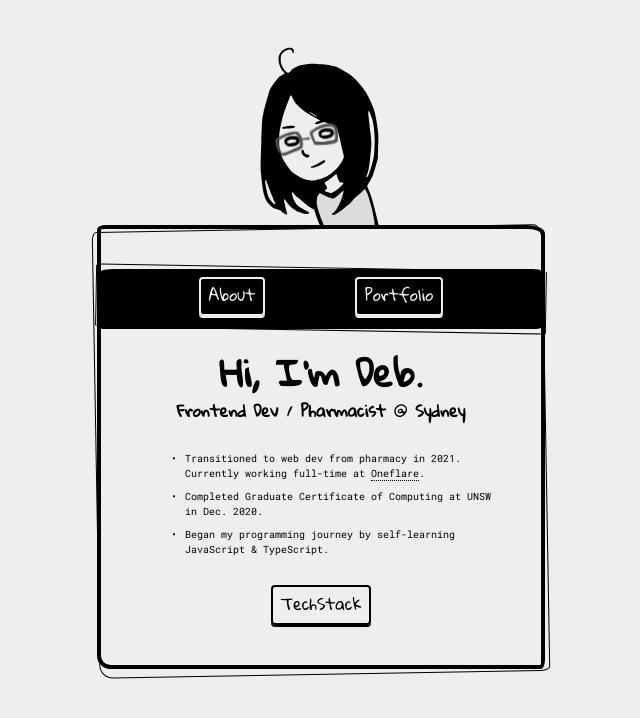
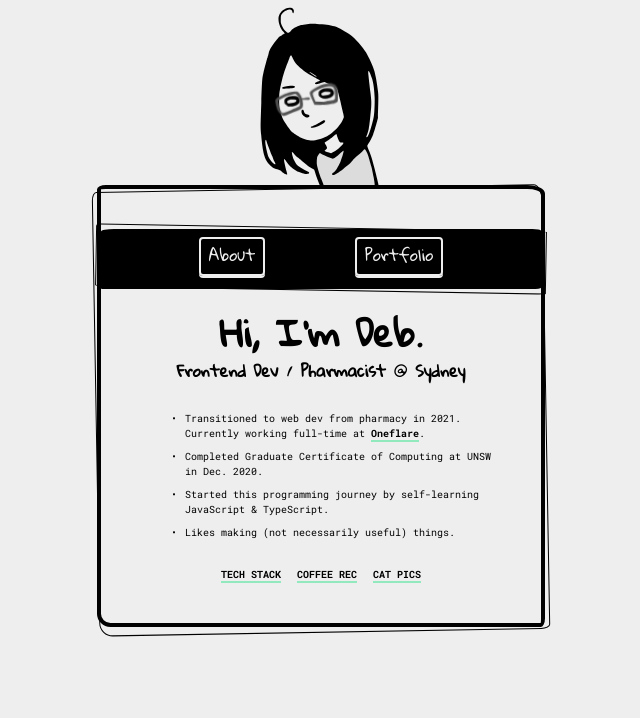
Before and after one commit to debccheng/debccheng.github.io, a React (Create React App) app: page / in a window 1280 px wide. Shown: the top 718 px of the page, without its empty margins (319-959 px from the left). Built offline with nearby package versions, Linux system fonts and the light colour scheme.

Commit message:
Small edit

```diff
--- a/src/components/Navbar/Navbar.module.css
+++ b/src/components/Navbar/Navbar.module.css
@@ -49,10 +49,13 @@
 
 .linkButton:hover {
   cursor: pointer;
+  color: #93E9BE;
+  border-color: #93E9BE;
+  box-shadow: 0 4px 0 #93E9BE;
 }
 
 .linkButton:active {
   top: 4px;
   padding-block-end: 1px;
-  box-shadow: 0 1px 0 #eee;
+  box-shadow: 0 1px 0 #93E9BE;
 }
--- a/src/components/SelfPortrait/SelfPortrait.module.css
+++ b/src/components/SelfPortrait/SelfPortrait.module.css
@@ -1,7 +1,7 @@
 
 
 .svgWrapper {
-  margin: 48px auto 0;
+  margin: 8px auto 0;
 }
 
 .selfPortrait {
@@ -33,23 +33,23 @@
 .pharmacistCoat {
   transform: rotate(2deg);
   position: absolute;
-  top: -58px;
+  top: -95px;
   left: calc(50% - 90px);
 }
 
 .laptop {
   animation: slideInFromLeft 1s cubic-bezier(0.215, 0.610, 0.355, 1);
   position: absolute;
-  top: 162px;
+  top: 122px;
   left: calc(50% - 70px);
   z-index: 1;
 }
 
 .light {
   position: absolute;
-  top: 20px;
+  top: -20px;
   left: calc(50% - 90px);
-  fill: rgba(64, 224, 208);
+  fill: #93E9BE;
   opacity: 0;
   mix-blend-mode: lighten;
   z-index: 2;
--- a/src/pages/About/About.module.css
+++ b/src/pages/About/About.module.css
@@ -10,18 +10,19 @@
   display: flex;
   justify-content: center;
   margin-block-end: 24px;
+  font-size: 16px;
 }
 
 .subTitle {
   font-family: 'Gloria Hallelujah', monospace;
   margin: 0;
   text-align: center;
-  font-size: 16px;
+  font-size: inherit;
 }
 
 .divider {
   font-family: 'Gloria Hallelujah', monospace;
-  font-size: 16px;
+  font-size: inherit;
   padding-inline: 8px;
 }
 
@@ -40,35 +41,25 @@
 
 .highlight {
   color: inherit;
+  font-weight: bold;
   text-decoration: none;
-  border-bottom: 1px dotted black;
+  border-bottom: 2px solid #93E9BE;
 }
 
 .highlight:hover, .highlight:active {
-  background-color: turquoise;
+  background-color: #93E9BE;
+  border-bottom: 2px solid #000;
+  cursor: pointer;
 }
 
 .aboutButton {
-  font-size: 16px;
-  font-family: 'Gloria Hallelujah', sans-serif;
-  text-decoration: none;
-  color: #000;
-  position: relative;
-  height: 40px;
-  padding: 0 8px 4px;
-  border: 2px solid #000;
-  border-radius: 4px;
-  box-shadow: 0 2px 0 #000;
-  transition: padding 0.1s, box-shadow 0.1s, top 0.1s;
-  background: transparent;
+  font-family: 'Roboto Mono', monospace;
+  font-size: 10px;
+  text-transform: uppercase;
+  border-top: none;
+  border-left: none;
+  border-right: none;
+  background-color: transparent;
+  padding: 0;
+  margin-inline: 8px;
 }
-
-.aboutButton:hover {
-  cursor: pointer;
-}
-
-.aboutButton:active {
-  top: 4px;
-  padding-block-end: 1px;
-  box-shadow: 0 1px 0 #000;
-}
--- a/src/pages/About/About.tsx
+++ b/src/pages/About/About.tsx
@@ -31,11 +31,31 @@ const Home: FC = () => (
         Completed Graduate Certificate of Computing at UNSW in Dec. 2020.
       </li>
       <li className={styles.listItem}>
-        Began my programming journey by self-learning JavaScript & TypeScript.
+        Started this programming journey by self-learning JavaScript & TypeScript.
+      </li>
+      <li className={styles.listItem}>
+        Likes making (not necessarily useful) things.
       </li>
     </ul>
     <div className={styles.subGroup}>
-      <button className={styles.aboutButton} type="button">TechStack</button>
+      <button
+        className={`${styles.highlight} ${styles.aboutButton}`}
+        type="button"
+      >
+        Tech stack
+      </button>
+      <button
+        className={`${styles.highlight} ${styles.aboutButton}`}
+        type="button"
+      >
+        Coffee rec
+      </button>
+      <button
+        className={`${styles.highlight} ${styles.aboutButton}`}
+        type="button"
+      >
+        Cat pics
+      </button>
     </div>
   </section>
 );
```
